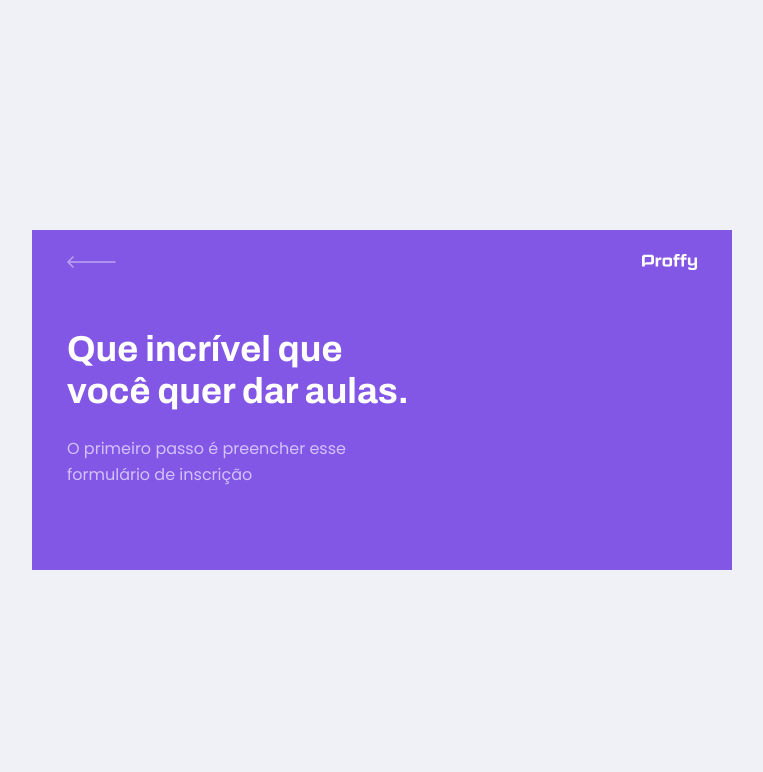
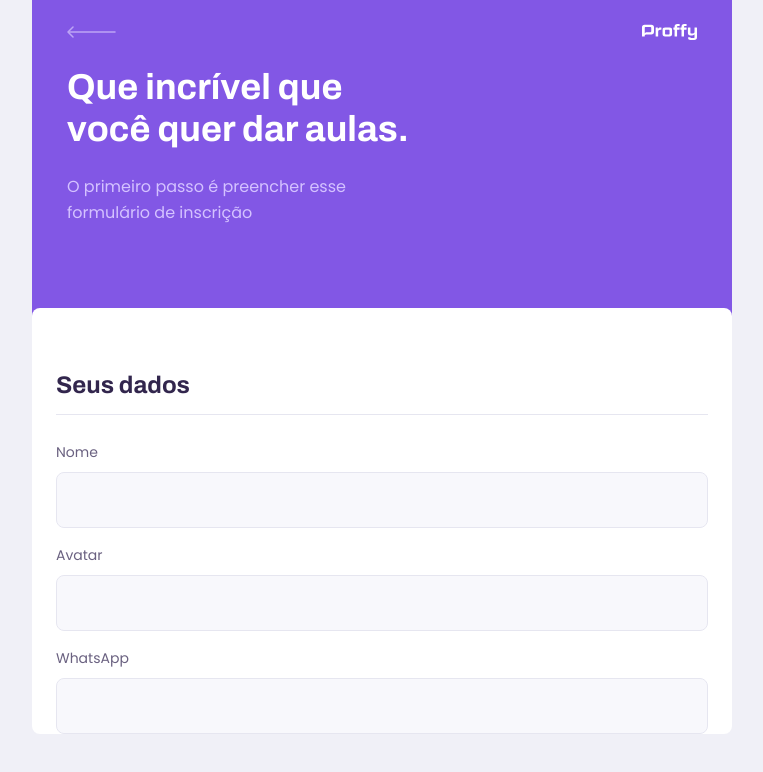
Before and after one commit to rianperassoli/next-level-week-2, a React (Create React App) app in the folder web/: page /give-classes in a window 1280 px wide. Shown: the top 772 px of the page, without its empty margins (258-1021 px from the left). Built offline with nearby package versions, Linux system fonts and the light colour scheme.

Commit message:
Adicionados inputs ao form de cadastro

```diff
--- a/web/src/pages/TeacherForm/index.tsx
+++ b/web/src/pages/TeacherForm/index.tsx
@@ -3,6 +3,7 @@
 import PageHeader from '../../components/PageHeader'
 
 import './styles.css'
+import Input from '../../components/Input/Input'
 
 const TeacherForm = () => {
   return (
@@ -11,6 +12,17 @@
         title="Que incrível que você quer dar aulas."
         description="O primeiro passo é preencher esse formulário de inscrição"
       />
+
+      <main>
+        <fieldset>
+          <legend>Seus dados</legend>
+
+          <Input name="name" label="Nome" />
+          <Input name="avatar" label="Avatar" />
+          <Input name="whatsapp" label="WhatsApp" />
+
+        </fieldset>
+      </main>
     </div>
   )
 }
--- a/web/src/pages/TeacherForm/styles.css
+++ b/web/src/pages/TeacherForm/styles.css
@@ -0,0 +1,39 @@
+#page-teacher-form {
+  width: 100vw;
+  height: 100vh;
+}
+
+#page-teacher-form .page-header .header-content {
+  margin-bottom: 6.4rem;
+}
+
+#page-teacher-form main {
+  background: var(--color-box-base);
+  width: 100%;
+  max-width: 74rem;
+  border-radius: 0.8rem;
+  margin: -3.2rem auto 3.2rem;
+  padding-top: 6.4rem;
+  overflow: hidden;
+}
+
+#page-teacher-form main fieldset {
+  border: 0;
+  padding: 0 2.4rem;
+}
+
+#page-teacher-form main fieldset+fieldset {
+  margin-top: 6.4rem;
+}
+
+#page-teacher-form main fieldset legend {
+  font: 700 2.4rem Archivo;
+  color: var(--color-text-title);
+  margin-bottom: 2.4rem;
+  display: flex;
+  align-items: center;
+  justify-content: space-between;
+  width: 100%;
+  padding-bottom: 1.6rem;
+  border-bottom: 1px solid var(--color-line-in-white);
+}
```
